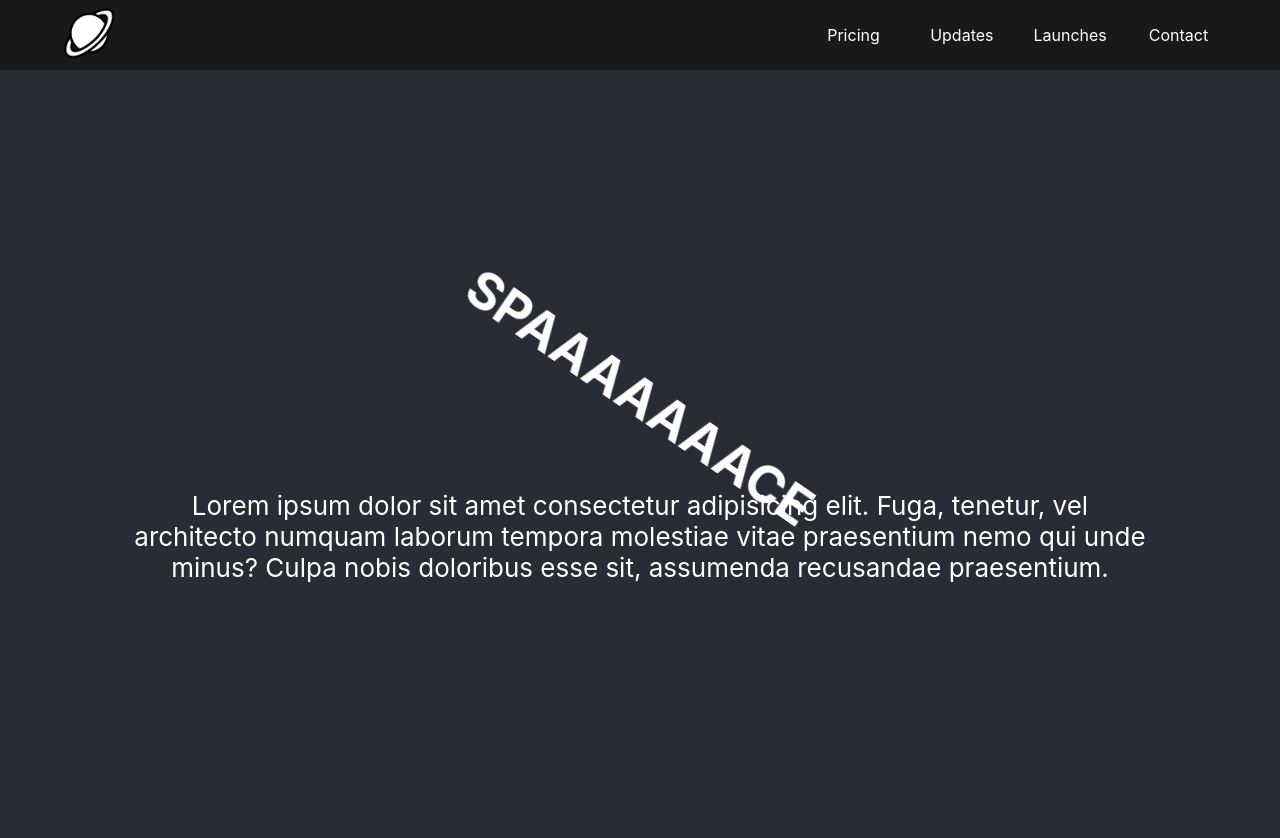
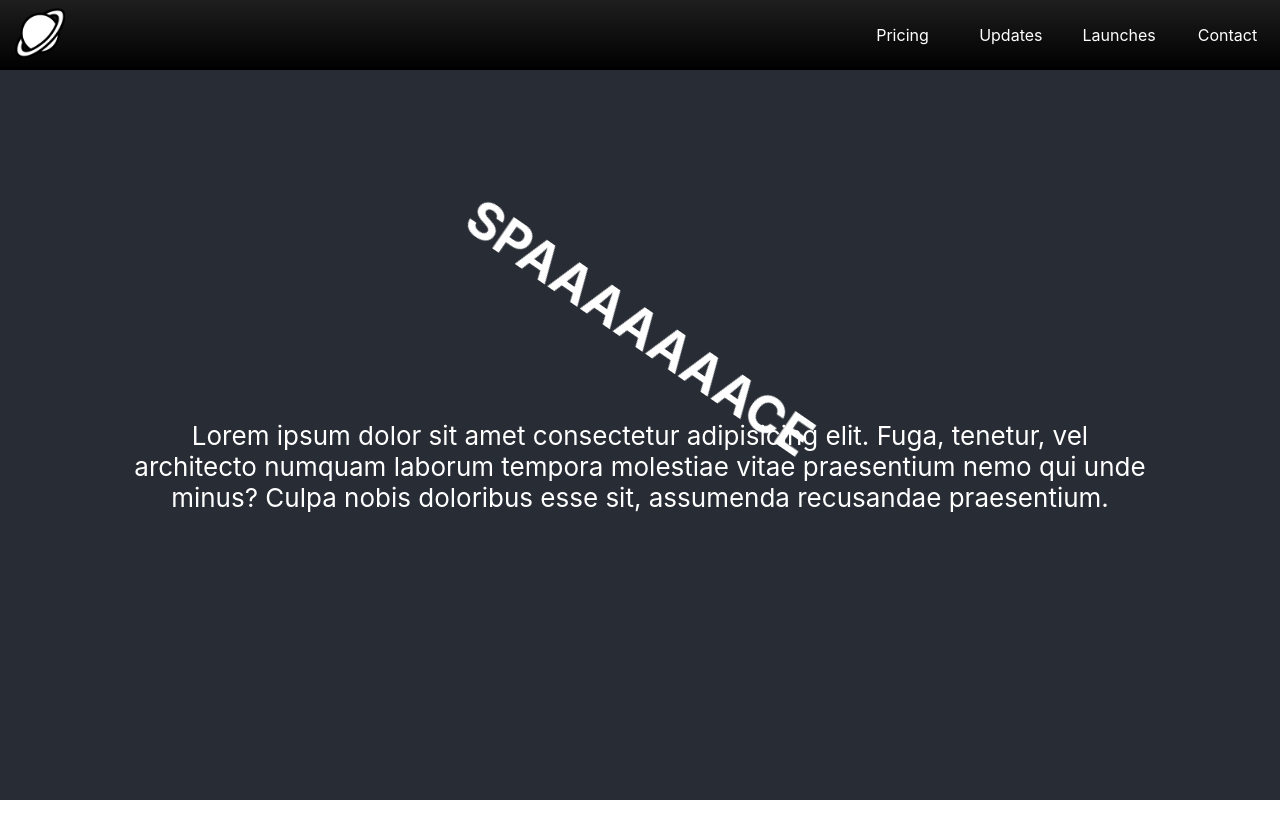
Before and after one commit to Catalystiq/vortexvoyages, a React (Create React App) app in the folder tsa-webmaster/: page / in a window 1280 px wide. Shown: the top 838 px of the page. After the commit the page ends 800 px from the top, so only its background shows below. Built offline with nearby package versions, Linux system fonts and the light colour scheme.

Commit message:
make navbar fixed and add gradient

```diff
--- a/tsa-webmaster/src/NavBar.css
+++ b/tsa-webmaster/src/NavBar.css
@@ -1,11 +1,14 @@
 .NavBar {
 	height: 70px;
 	background-color: #18191a;
+	background-image: linear-gradient(#1e1e1e, #000000);
+	opacity: 1;
 	color: #fafafa;
 	display: flex;
 	justify-content: space-between;
 	align-items: center;
-	padding: 0px 5%;
+	position: fixed;
+	width: 100vw;
 }
 
 .NavBar-links {
@@ -13,6 +16,7 @@
 	width: 400px;
 	justify-content: space-between;
 	align-items: center;
+	padding-right: 15px;
 }
 
 .NavBar-link {
@@ -27,4 +31,5 @@
 
 .NavBar-logo img {
 	width: 50px;
+	padding-left: 15px;
 }
```
